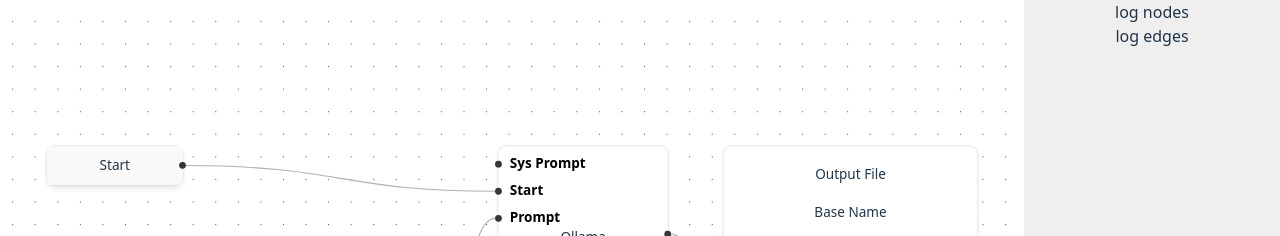
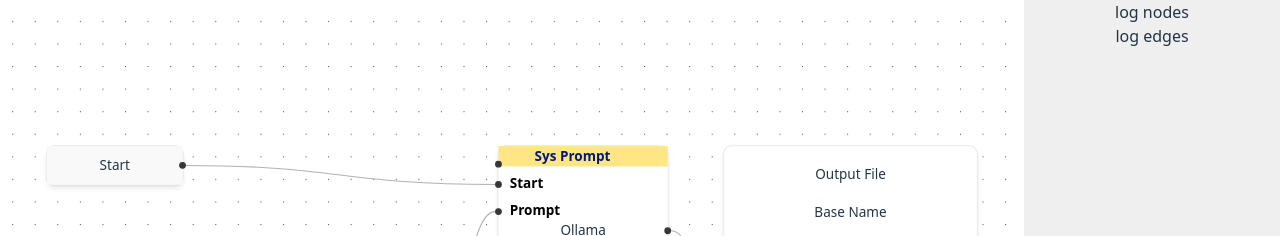
Before and after one commit to ask0ldd/FlowTest, a React (Vite) app: page /spita in a window 1280 px wide. Shown: the top 236 px of the page. Built offline with nearby package versions, Linux system fonts and the light colour scheme; no server answers.

Commit message:
*edit* front / ollama node : restyling + new props

```diff
--- a/src/customNodes/osspitaflow/OllamaNode.tsx
+++ b/src/customNodes/osspitaflow/OllamaNode.tsx
@@ -1,7 +1,7 @@
 /* eslint-disable @typescript-eslint/no-unused-vars */
 import { Handle, NodeProps, Position, Node, useNodeConnections } from "@xyflow/react";
 
-export default function OllamaNode({data} : NodeProps<Node<{prompt : string, context : string, model : string}>>){
+export default function OllamaNode({data} : NodeProps<Node<{label : string, prompt : string, context : string, model : string}>>){
 
     const connections = useNodeConnections({
         handleType: 'target',
@@ -9,7 +9,7 @@ export default function OllamaNode({data} : NodeProps<Node<{prompt : string, con
 
     return(
         <div className="node">
-            <div className="text-left">
+            <div className="text-left gap-x-[1rem] flex flex-row bg-amber-200">
                 <Handle
                     className="handle"
                     type="target"
@@ -42,7 +42,7 @@ export default function OllamaNode({data} : NodeProps<Node<{prompt : string, con
                 />
                 <label className="label">Prompt</label>
             </div>
-            <span className="w-full text-center">Ollama</span>
+            <span className="w-full text-center">{data.label ?? 'Start'}</span>
             <div>100%</div>
             <div className="text-left">
                 <Handle
```
